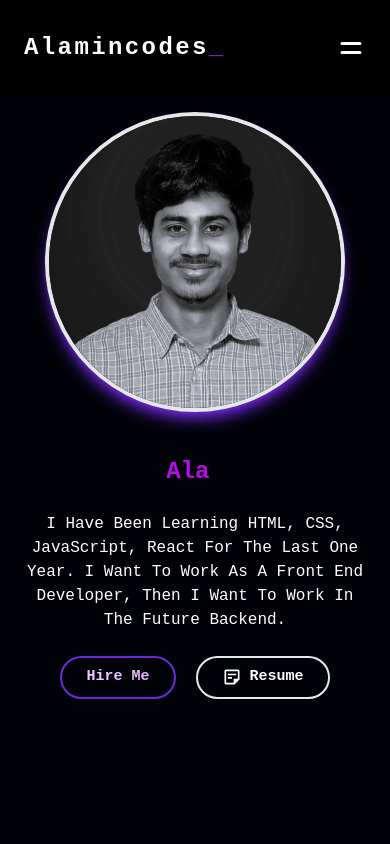
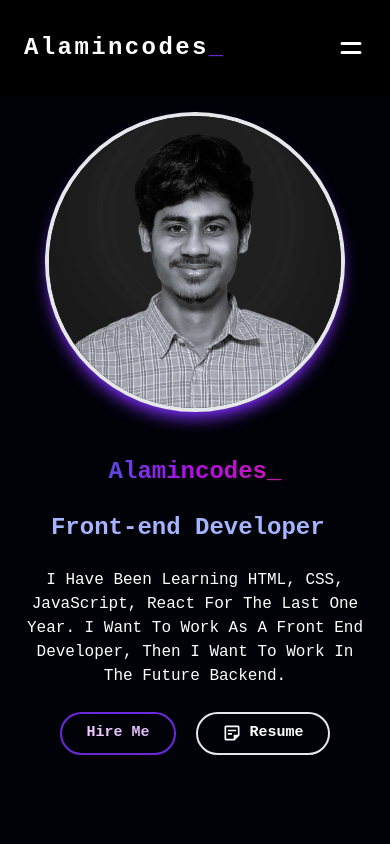
Before and after one commit to alamincodes/portfolio, a React (Create React App) app: page / in a window 390 px wide. Shown: the top 844 px of the page. Built offline with nearby package versions, Linux system fonts and the light colour scheme.

Commit message:
change button

```diff
--- a/src/components/About.jsx
+++ b/src/components/About.jsx
@@ -19,10 +19,13 @@ const About = () => {
           </div>
           {/* text */}
           <div className="text-center lg:my-4 my-1">
-            <h2 className="lg:text-7xl text-2xl mb-6 font-bold bg-gradient-to-r from-[#cc00fff6] via-[#bb0cf0f6] to-pink-600 bg-clip-text text-transparent">
+            <h2 className="lg:text-7xl text-2xl mb-6 font-bold bg-gradient-to-r from-[#008be7f6] via-[#bb0cf0f6] to-pink-600 bg-clip-text text-transparent">
+              Alamincodes_
+            </h2>
+            <h2 className="lg:text-4xl text-2xl mb-6 font-bold text-indigo-300">
               <Typewriter
-                words={["Front-end Developer", "AlaminCodes_"]}
-                loop={2}
+                words={["Front-end Developer"]}
+                loop={5}
                 cursor
                 cursorStyle="_"
                 typeSpeed={90}
--- a/src/components/ContactForm.jsx
+++ b/src/components/ContactForm.jsx
@@ -35,25 +35,21 @@ const ContactForm = () => {
         <div className="grid lg:grid-cols-2 grid-cols-1 gap-5">
           {/* info */}
           <div className="flex flex-col justify-center space-y-3">
-            <div className="flex flex-col items-start bg-slate-800/[0.7] p-4 rounded-xl">
+            <a
+              href="mailto:mdalamincodes@gmail.com"
+              className="flex flex-col items-start bg-slate-800/[0.7] p-4 rounded-xl text-lg text-white/75"
+            >
               <FiMail size={30} className="mr-2 text-pink-600 mb-1" />
-              <a
-                className="flex items-center text-lg text-white/75"
-                href="mailto:mdalamincodes@gmail.com"
-              >
               mdalamincodes@gmail.com
             </a>
-            </div>
-            <div className="flex flex-col items-start bg-slate-800/[0.7] p-4 rounded-xl">
-              <HiPhone size={30} className="mr-2 text-pink-600 mb-1" />
 
             <a
-                className="flex items-center text-lg text-white/75"
               href="tel:+8801630328733"
+              className="flex flex-col items-start bg-slate-800/[0.7] p-4 rounded-xl text-lg text-white/75"
             >
+              <HiPhone size={30} className="mr-2 text-pink-600 mb-1" />
               01630328733
             </a>
-            </div>
             <div className="flex flex-col items-start bg-slate-800/[0.7] p-4 rounded-xl">
               <ImLocation size={30} className="mr-2 text-pink-600 mb-1" />
               <h2 className="flex items-center text-lg text-white/75">
@@ -67,28 +63,28 @@ const ContactForm = () => {
                 href="https://www.facebook.com/alamincodes/"
                 rel="noreferrer"
                 target="_blank"
-                className="p-2 border-[#36bdf8] flex justify-center items-center border-2 rounded-full"
+                className="p-2 border-[#36bdf8] group hover:bg-[#36bdf8] flex justify-center items-center border-2 rounded-full"
               >
                 {" "}
-                <GrFacebookOption className="text-[#36bdf8]" />
+                <GrFacebookOption className="text-[#36bdf8] group-hover:text-white" />
               </a>
               <a
                 href="https://github.com/alamincodes"
                 rel="noreferrer"
                 target="_blank"
-                className="p-2 border-[#36bdf8]  flex justify-center items-center border-2 rounded-full"
+                className="p-2 border-[#36bdf8] group hover:bg-[#36bdf8] flex justify-center items-center border-2 rounded-full"
               >
                 {" "}
-                <BsGithub className="text-[#36bdf8]" />
+                <BsGithub className="text-[#36bdf8] group-hover:text-white" />
               </a>
               <a
                 href="https://www.linkedin.com/in/alamincodes/"
                 rel="noreferrer"
                 target="_blank"
-                className="p-2 border-[#36bdf8]  flex justify-center items-center border-2 rounded-full"
+                className="p-2 border-[#36bdf8] group hover:bg-[#36bdf8] flex justify-center items-center border-2 rounded-full"
               >
                 {" "}
-                <FaLinkedin className="text-[#36bdf8]" />
+                <FaLinkedin className="text-[#36bdf8] group-hover:text-white" />
               </a>
             </div>
           </div>
```
Also changed, not shown: src/assets/icons/javascript.svg. Lines whose indentation alone changed are shown as unchanged.
